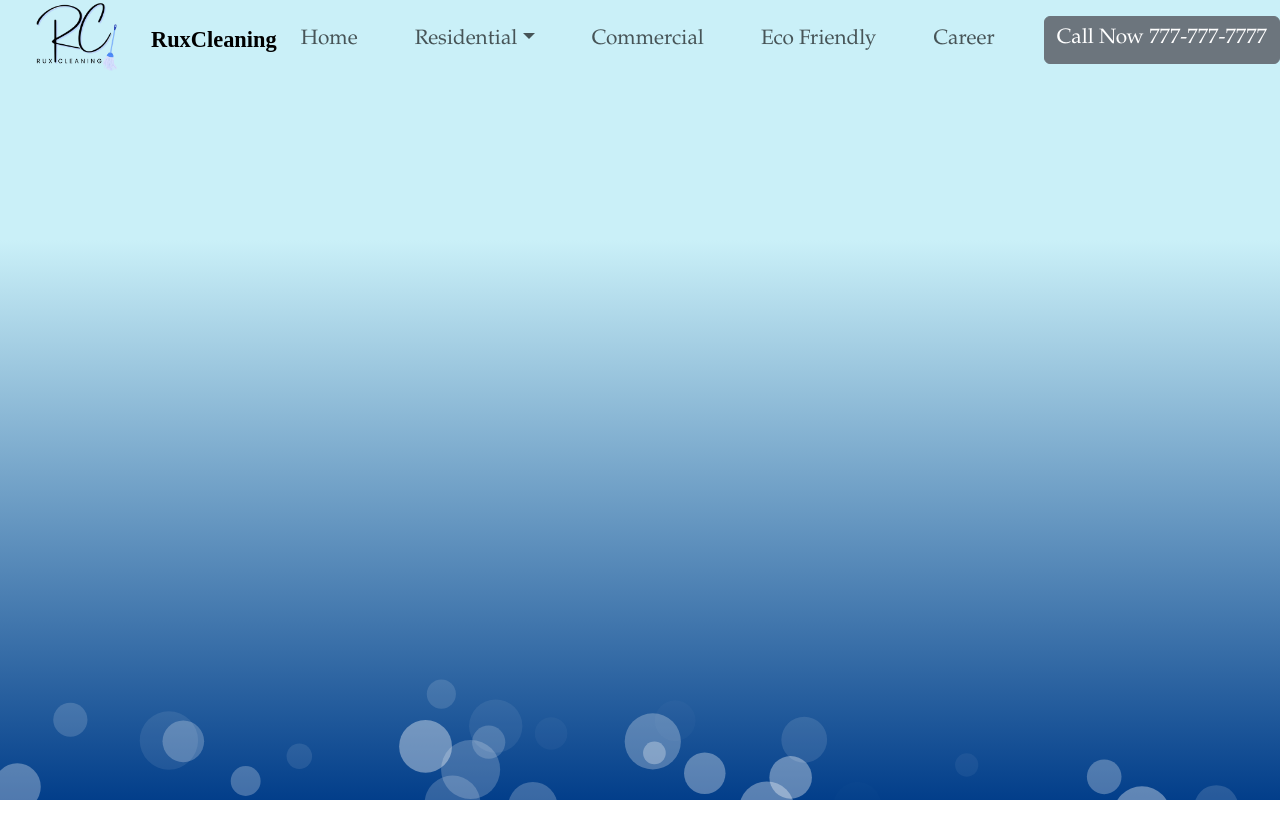
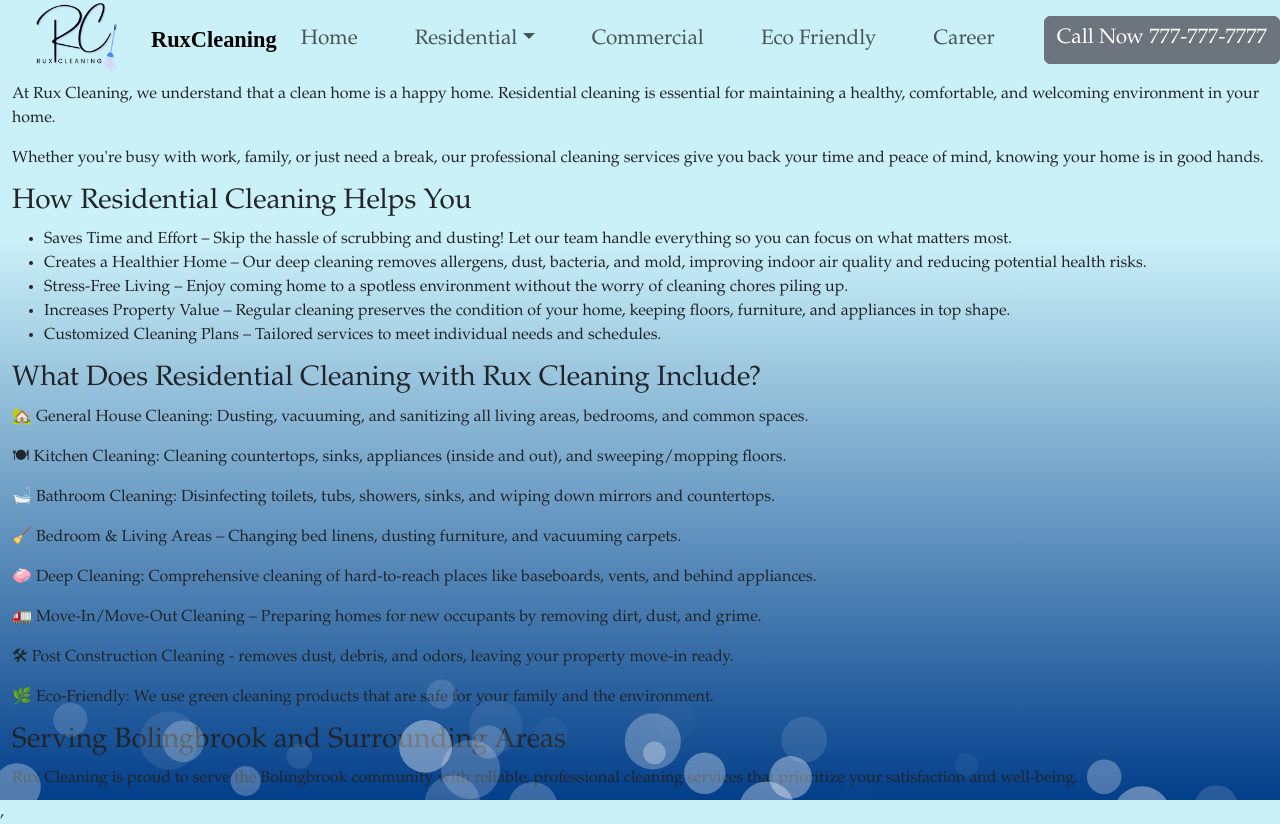
Before and after one commit to YemnyFeliz/RuxCleaning, a React (Vite) app: page /residential in a window 1280 px wide. Before the commit the page ends 800 px from the top, so only its background shows below. Built offline with nearby package versions, Linux system fonts and the light colour scheme.

Commit message:
added text to residential main, needs styling

```diff
--- a/Pages/ResidentialMain.jsx
+++ b/Pages/ResidentialMain.jsx
@@ -1,12 +1,54 @@
 import React from "react";
+import { Container, Row, Col } from "react-bootstrap"; // Only needed if using react-bootstrap
 
 function ResidentialMain() {
     return (
-        <>
+        <Container fluid className="vh-100 d-flex justify-content-center align-items-center">
+            <Row>
+                <Col md="auto">
+                <div className="genResidential">
+                <h2> Residential cleaning in general </h2>
+                <div className="whyResidential">
+                    <h3> Why You Need Residential Cleaning Services </h3>
+                    <p> At Rux Cleaning, we understand that a clean home is a happy home. Residential cleaning is essential for maintaining a healthy, comfortable, and welcoming environment in your home. </p>
+                    <p> Whether you're busy with work, family, or just need a break, our professional cleaning services give you back your time and peace of mind, knowing your home is in good hands.</p>
+                </div>
+                <div className="howResidential">
+                    <h3> How Residential Cleaning Helps You </h3>
+                    <ul>
+                        <li>Saves Time and Effort – Skip the hassle of scrubbing and dusting! Let our team handle everything so you can focus on what matters most.
+</li>
+                        <li>Creates a Healthier Home – Our deep cleaning removes allergens, dust, bacteria, and mold, improving indoor air quality and reducing potential health risks.</li>
+                        <li>Stress-Free Living – Enjoy coming home to a spotless environment without the worry of cleaning chores piling up.</li>
+                        <li>Increases Property Value – Regular cleaning preserves the condition of your home, keeping floors, furniture, and appliances in top shape.</li>
+                        <li>Customized Cleaning Plans – Tailored services to meet individual needs and schedules.
+</li>
+                    </ul>
+                </div>
+                <div className="includedResidential">
+                    <h3>What Does Residential Cleaning with Rux Cleaning Include?
+</h3>
+                    <p>🏡 General House Cleaning: Dusting, vacuuming, and sanitizing all living areas, bedrooms, and common spaces.</p>
+                    <p>🍽 Kitchen Cleaning: Cleaning countertops, sinks, appliances (inside and out), and sweeping/mopping floors.</p>
+                    <p>🛁 Bathroom Cleaning: Disinfecting toilets, tubs, showers, sinks, and wiping down mirrors and countertops.</p>
+                    <p>🧹 Bedroom & Living Areas – Changing bed linens, dusting furniture, and vacuuming carpets.</p>
+                    <p>🧼 Deep Cleaning: Comprehensive cleaning of hard-to-reach places like baseboards, vents, and behind appliances.</p>
+                    <p>🚛 Move-In/Move-Out Cleaning – Preparing homes for new occupants by removing dirt, dust, and grime.</p>
+                    <p>🛠 Post Construction Cleaning - removes dust, debris, and odors, leaving your property move-in ready.</p>
+                    <p>🌿 Eco-Friendly: We use green cleaning products that are safe for your family and the environment.</p>
 
+                </div>
+                <div className="surroundingAreas">
+                    <h3>Serving Bolingbrook and Surrounding Areas</h3>
+                    <p>Rux Cleaning is proud to serve the Bolingbrook community with reliable, professional cleaning services that prioritize your satisfaction and well-being.</p>
+                    <p>📞 Contact us today for a free estimate and experience a cleaner, healthier home!</p>
+                </div>
 
-        </>
-    )
+            </div>
+                </Col>
+            </Row>
+        </Container>
+    );
 }
 
 export default ResidentialMain;
```
